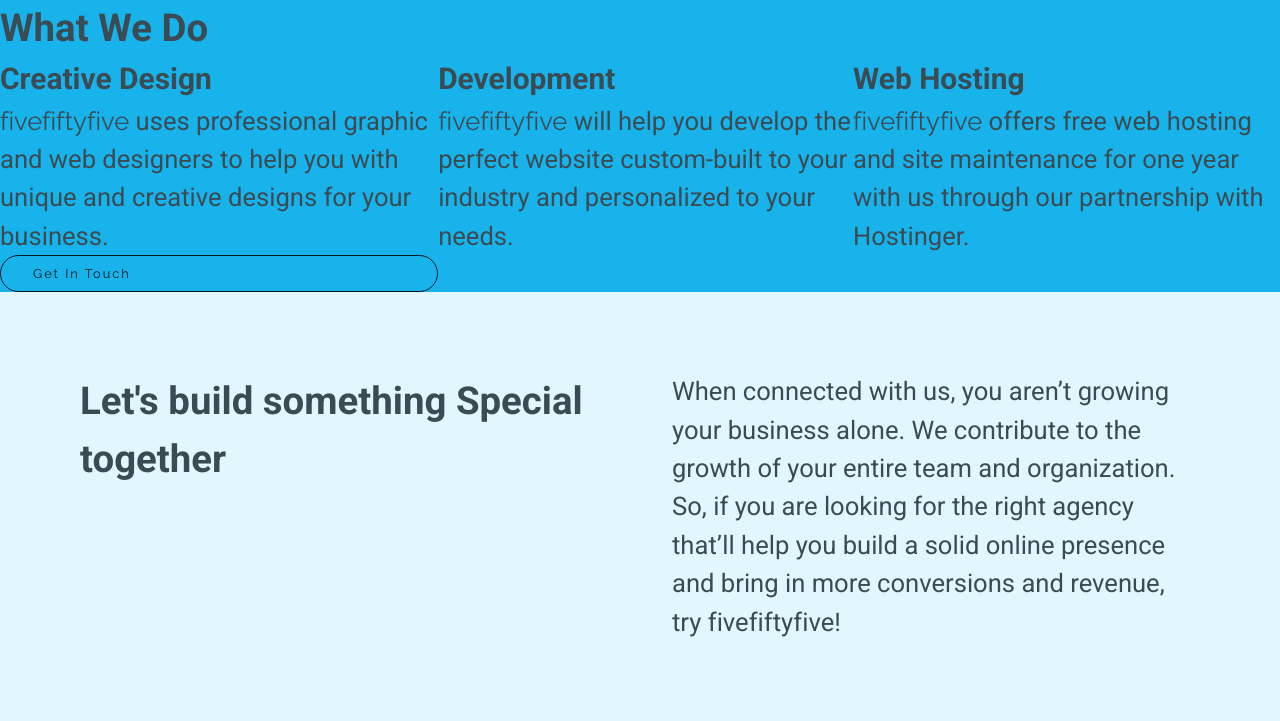
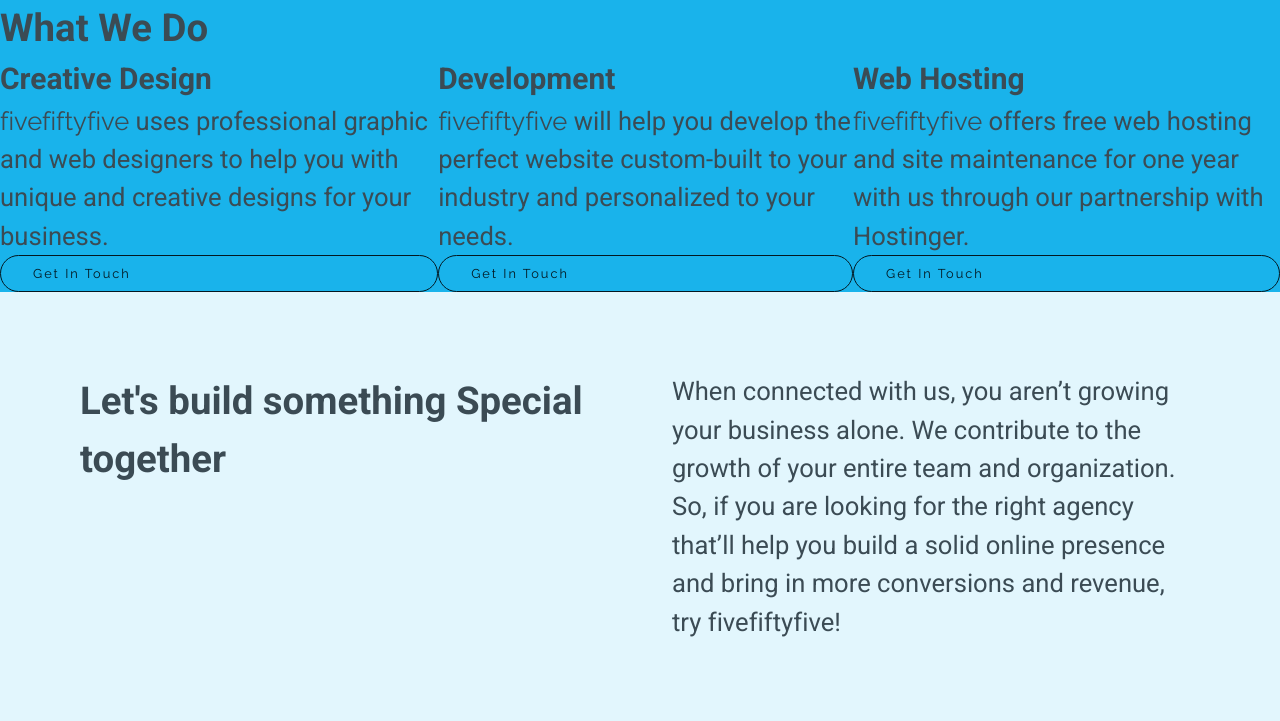
Before and after one commit to waxx567/fivefiftyfive, a Flask app: page / in a window 1280 px wide. Shown: the part 801-1522 px from the top of the page. Run offline with Flask 2, Linux system fonts and the light colour scheme.

Commit message:
Update index.html

```diff
--- a/templates/index.html
+++ b/templates/index.html
@@ -59,6 +59,9 @@
         the perfect website custom-built to your industry and personalized to
         your needs.
       </p>
+      <div class="button button-1">
+        <a href="#">Get In Touch</a>
+      </div>
     </div>
     <!-- Box 3 -->
     <div class="box">
@@ -68,6 +71,9 @@
         and site maintenance for one year with us through our partnership with
         Hostinger.
       </p>
+      <div class="button button-1">
+        <a href="#">Get In Touch</a>
+      </div>
     </div>
   </div>
 </div>
```
